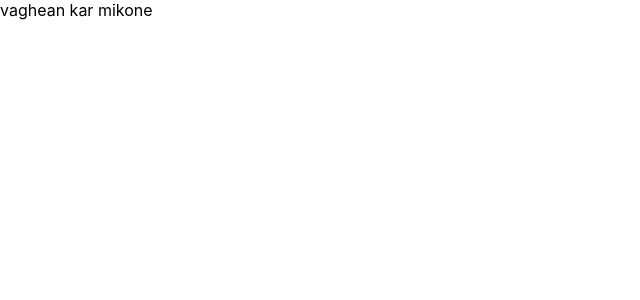
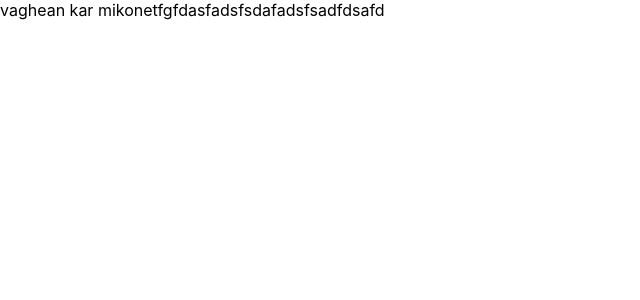
Before and after one commit to kasra02/my_next_app, a Next.js app: page / in a window 1280 px wide. Shown: the top 300 px of the page, without its empty margins (0-640 px from the left). Built offline with nearby package versions, Linux system fonts and the light colour scheme.

Commit message:
change layout

```diff
--- a/pages/index.js
+++ b/pages/index.js
@@ -1,7 +1,7 @@
 const Home = () => {
     return (
         <div>
-          vaghean kar mikone
+          vaghean kar mikonetfgfdasfadsfsdafadsfsadfdsafd
         </div>
     );
 };
```
